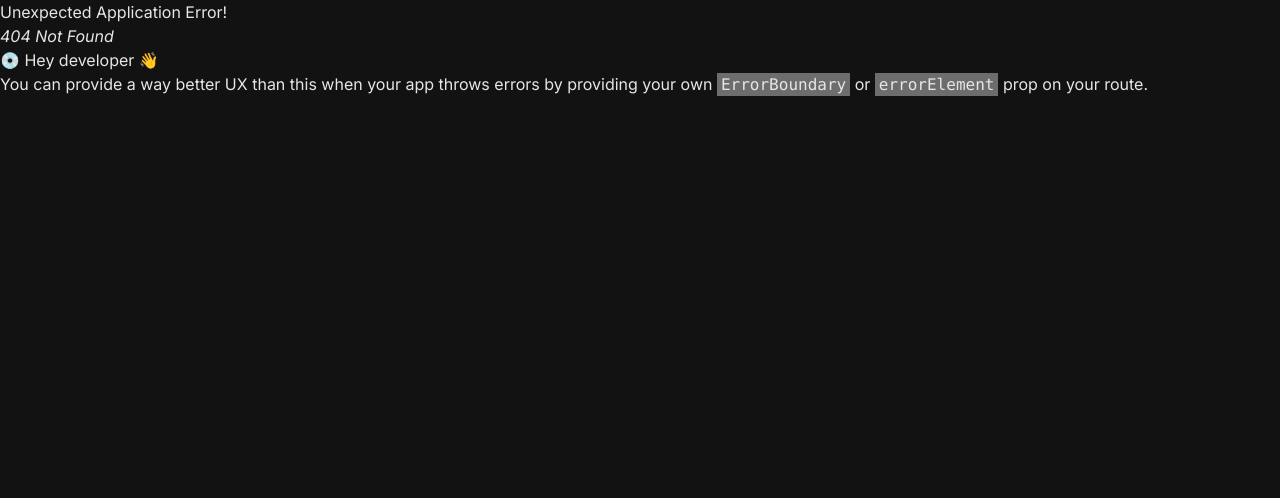
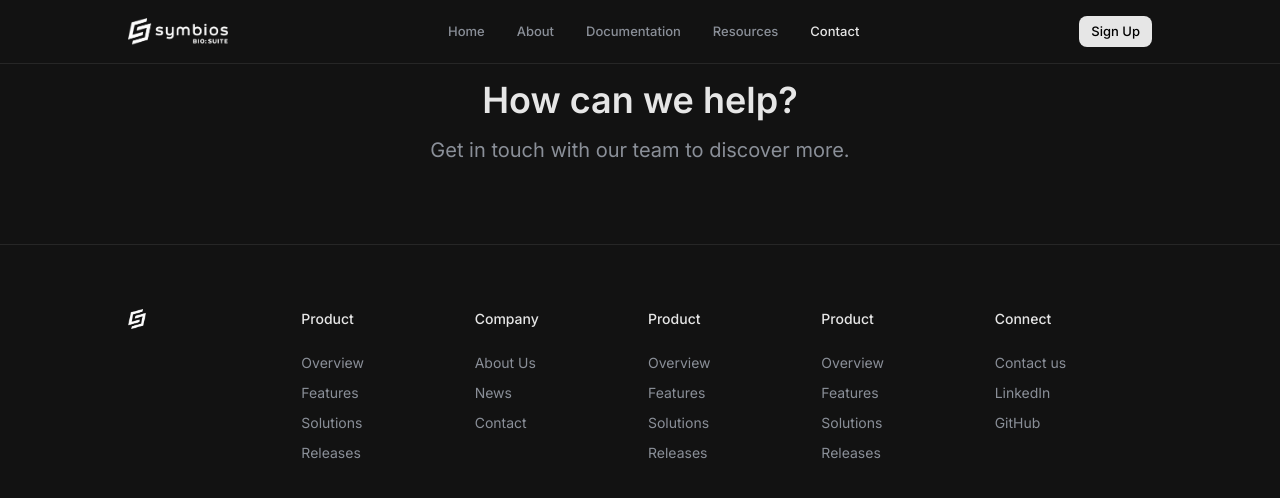
Before and after one commit to spencerhum04/symbios, a React (Vite) app: page /contact in a window 1280 px wide. Before the commit this address had no page. Shown: the top 498 px of the page. Built offline with nearby package versions, Linux system fonts and the light colour scheme.

Commit message:
feat: contact

```diff
--- a/src/components/Footer.tsx
+++ b/src/components/Footer.tsx
@@ -14,7 +14,8 @@ const company = [
     { name: "Contact" },
 ]
 
-const social = [
+const connect = [
+    { name: "Contact us" },
     { name: "LinkedIn" },
     { name: "GitHub" },
 ]
@@ -29,7 +30,7 @@ export default function Footer() {
                     <FooterColumn title="Company" items={company} />
                     <FooterColumn title="Product" items={product} />
                     <FooterColumn title="Product" items={product} />
-                    <FooterColumn title="Social" items={social} />
+                    <FooterColumn title="Connect" items={connect} />
                 </div>
             </div>
         </div>
--- a/src/main.tsx
+++ b/src/main.tsx
@@ -4,6 +4,7 @@ import { createBrowserRouter, RouterProvider } from 'react-router-dom'
 import './index.css'
 import Landing from './routes/landing/landing'
 import About from './routes/about/about'
+import Contact from './routes/contact/contact'
 
 const router = createBrowserRouter([
   {
@@ -14,6 +15,10 @@ const router = createBrowserRouter([
     path: "/about",
     element: <About />,
   },
+  {
+    path: "/contact",
+    element: <Contact />,
+  },
 ]);
 
 createRoot(document.getElementById('root')!).render(
--- /dev/null
+++ b/src/routes/contact/contact.tsx
@@ -0,0 +1,19 @@
+import Footer from "../../components/Footer";
+import Navbar from "../../components/Navbar";
+import Hero from "./sections/hero";
+
+export default function Contact() {
+    return (
+        <>
+            <div className="w-full fixed z-50">
+                <Navbar />
+            </div>
+            <div className="flex flex-col gap-40 py-20">
+                <div className="px-6 sm:px-0">
+                    <Hero />
+                </div>
+            </div>
+            <Footer />
+        </>
+    )
+}
--- /dev/null
+++ b/src/routes/contact/sections/hero.tsx
@@ -0,0 +1,10 @@
+export default function Hero() {
+    return (
+        <div className="px-6 sm:px-32">
+            <div className="flex flex-col text-center flex flex-col gap-4">
+                <div className="text-4xl font-semibold">How can we help?</div>
+                <div className="text-xl text-stone">Get in touch with our team to discover more.</div>
+            </div>
+        </div>
+    )
+}
```
